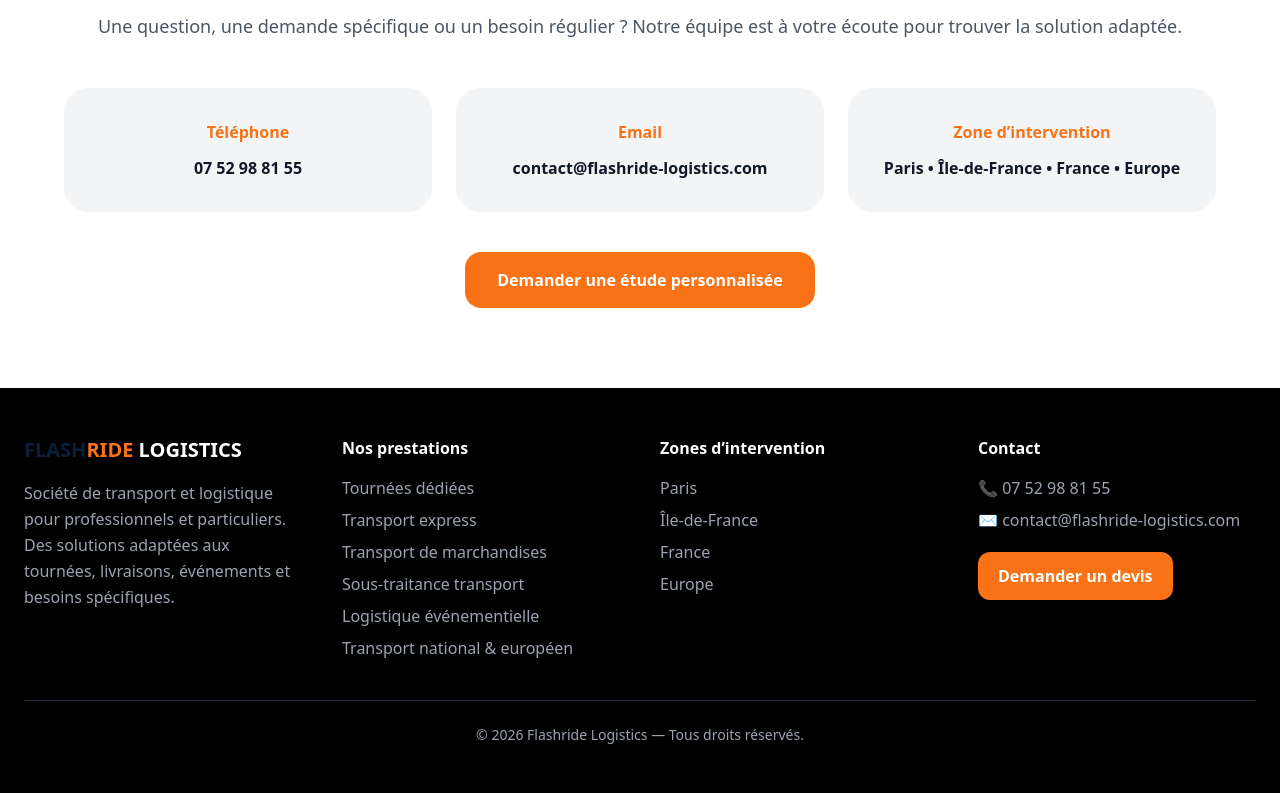
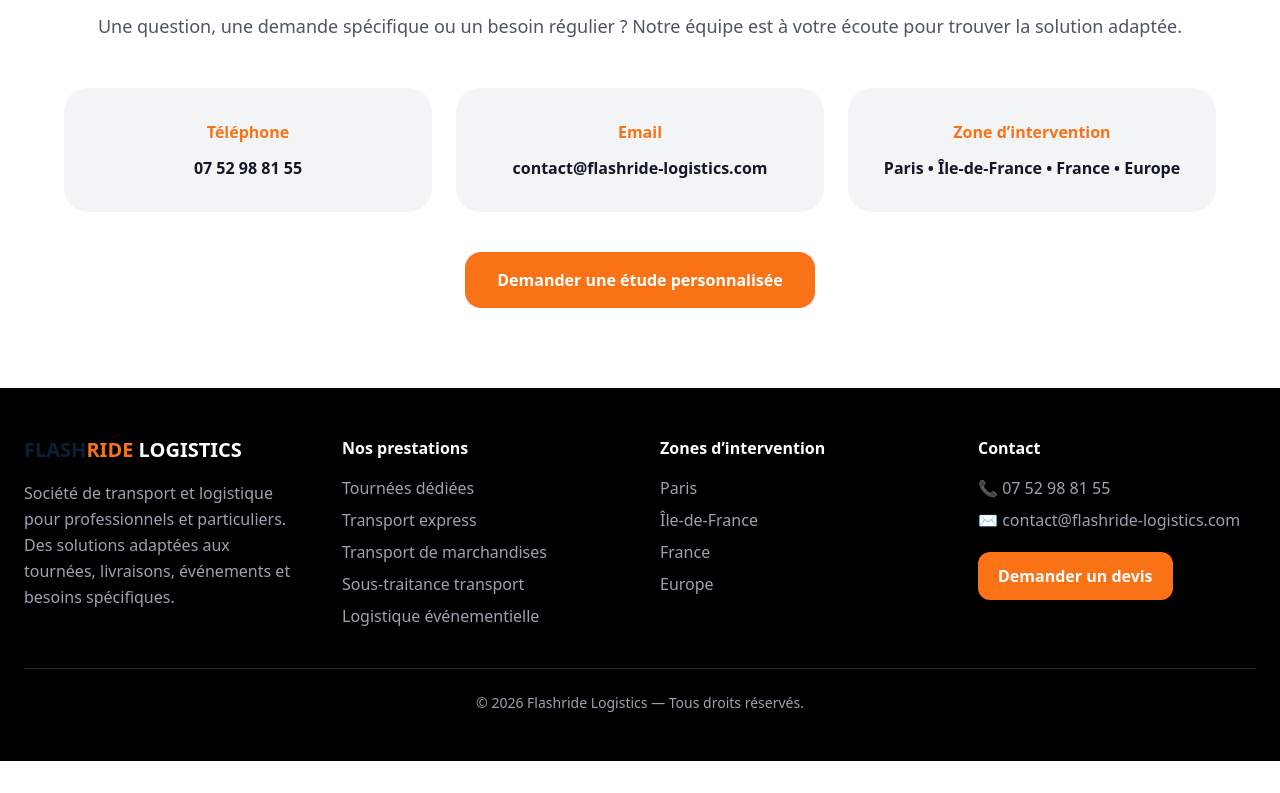
Before and after one commit to jasonvandommele-commits/flashride-logistics, a Next.js app: page / in a window 1280 px wide. Shown: the part 5689-6482 px from the top of the page. After the commit the page ends 6450 px from the top, so only its background shows below. Built offline with nearby package versions, Linux system fonts and the light colour scheme.

Commit message:
Update page.jsx

```diff
--- a/app/page.jsx
+++ b/app/page.jsx
@@ -854,7 +854,6 @@
             <li>Transport de marchandises</li>
             <li>Sous-traitance transport</li>
             <li>Logistique événementielle</li>
-            <li>Transport national & européen</li>
           </ul>
 
         </div>
```
